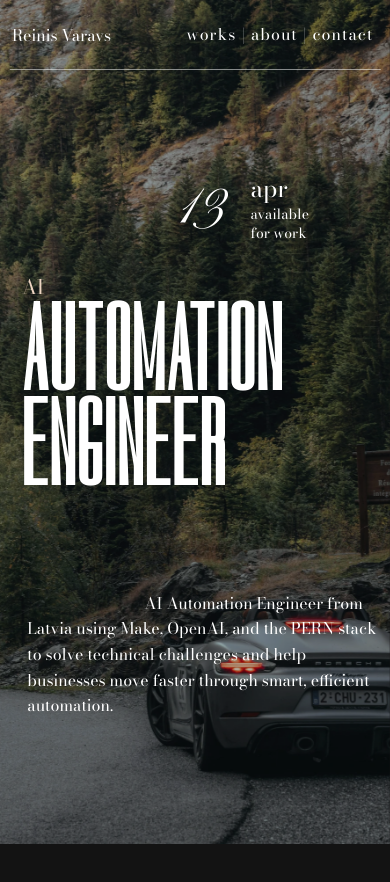
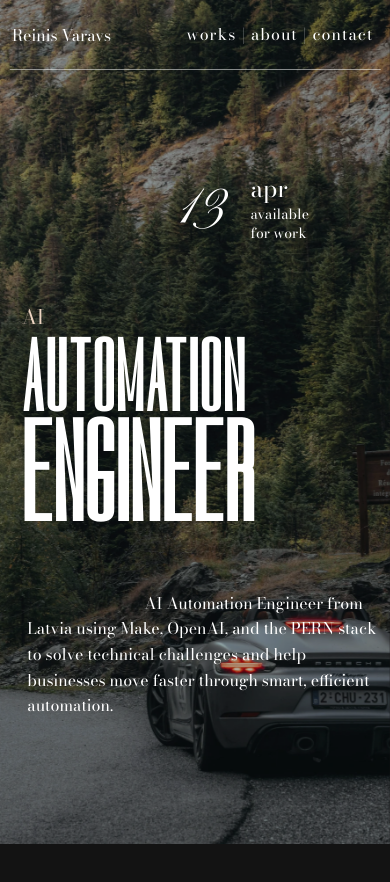
Before and after one commit to reinisvaravs/portfolio, a React (Vite) app: page / in a window 390 px wide. Shown: the top 882 px of the page. Built offline with nearby package versions, Linux system fonts and the light colour scheme; a web font is replaced by a local one.

Commit message:
better hero

```diff
--- a/src/styles/hero.css
+++ b/src/styles/hero.css
@@ -46,18 +46,18 @@
 }
 
 .fullStack {
-  font-size: 35px;
+  font-size: 40px;
   font-family: "Bodoni Moda", serif;
   color: #edd5c2;
   margin-left: 10px;
 }
 .software {
-  font-size: 140px;
+  font-size: 100px;
   display: flex;
   flex-direction: row;
   font-family: "Dorsa", sans-serif;
   letter-spacing: 4px;
-  line-height: 220px;
+  line-height: 170px;
   margin-left: 10px;
 }
 .developer {
@@ -85,19 +85,15 @@
     margin-bottom: 0px;
   }
   .fullStack {
-    font-size: 30px;
+    font-size: 35px;
+    margin-bottom: -15px;
   }
   .software {
-    font-size: 100px;
+    font-size: 80px;
     line-height: 155px;
-
-    p {
-      font-size: 25px;
-      transform: translate(15px, 55px);
-    }
   }
   .developer {
-    font-size: 100px;
+    font-size: 110px;
     line-height: 155px;
   }
   .heroAbout {
@@ -111,10 +107,10 @@
 }
 
 @media screen and (max-width: 940px) {
-  .fullStack,
   .software,
-  .developer {
-    transform: translateY(-40px);
+  .developer,
+  .fullStack {
+    transform: translateY(-10px);
   }
   .date {
     font-size: 80px;
@@ -147,18 +143,14 @@
   }
   .fullStack {
     font-size: 25px;
+    margin-bottom: 0;
   }
   .software {
-    font-size: 80px;
-    line-height: 125px;
-
-    p {
-      font-size: 20px;
-      transform: translate(12px, 45px);
-    }
+    font-size: 60px;
+    line-height: 110px;
   }
   .developer {
-    font-size: 80px;
+    font-size: 85px;
     line-height: 130px;
   }
   .hero {
@@ -169,17 +161,14 @@
 @media screen and (max-width: 500px) {
   .fullStack {
     font-size: 20px;
+    margin-bottom: -5px;
   }
   .software {
-    font-size: 60px;
-    line-height: 95px;
-    p {
-      transform: translate(7px, 33px);
-      font-size: 18px;
-    }
+    font-size: 50px;
+    line-height: 100px;
   }
   .developer {
-    font-size: 60px;
+    font-size: 70px;
     line-height: 95px;
   }
   .time {
```
